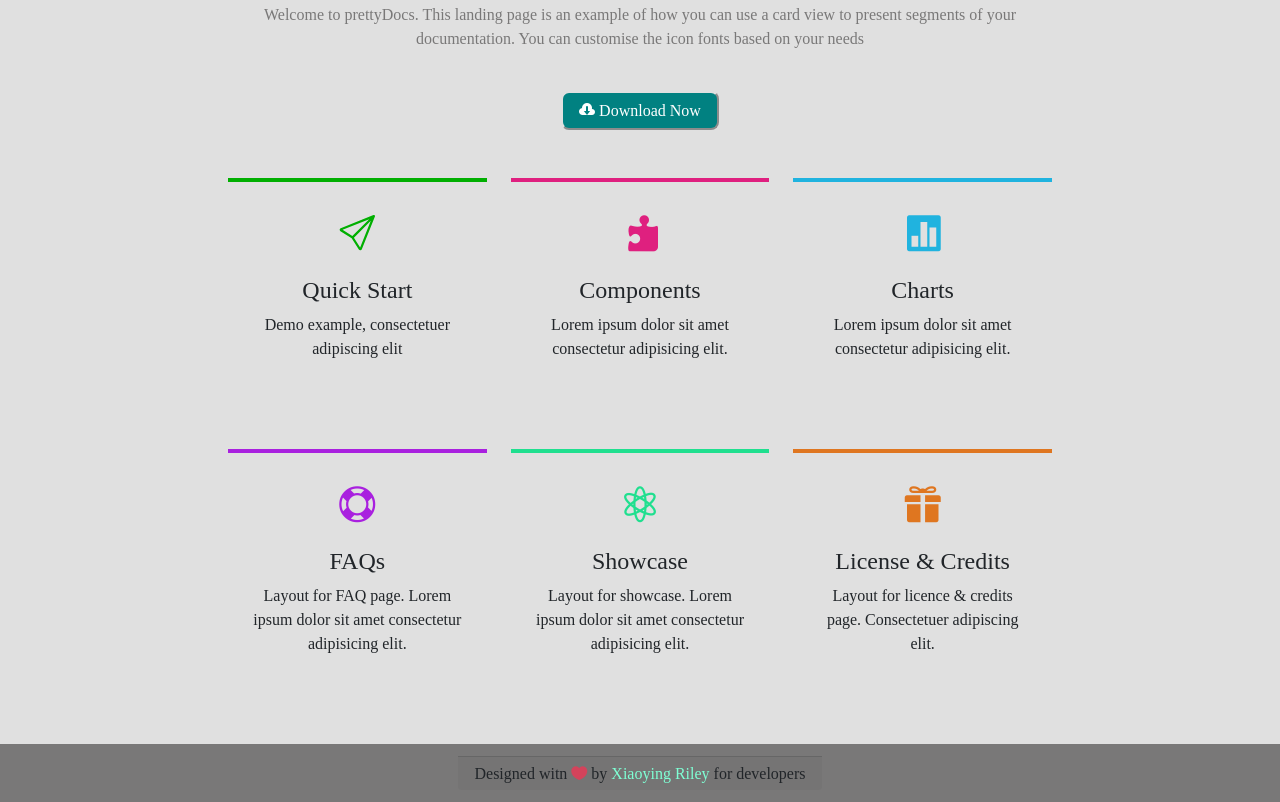
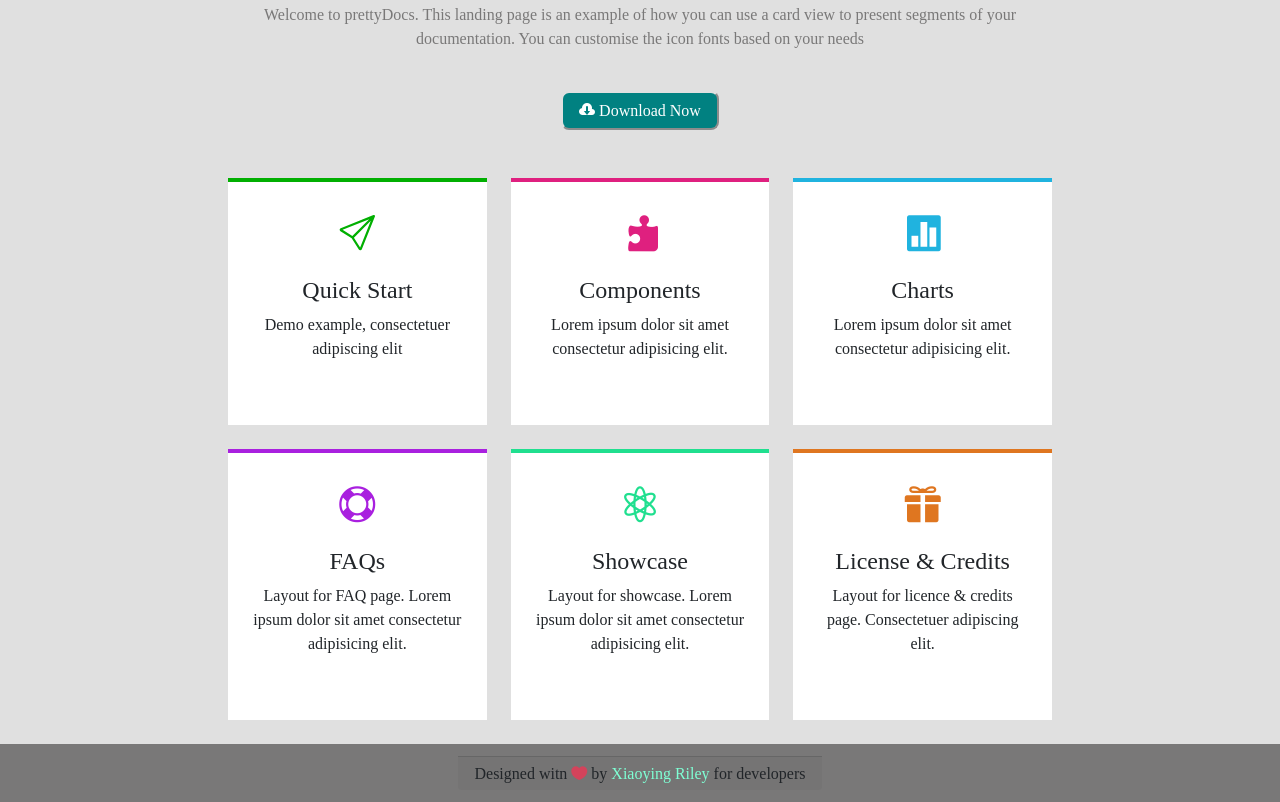
Before and after one commit to Aleksandr1UA/HW8, a plain HTML site: page index.html in a window 1280 px wide. Shown: the part 356-1158 px from the top of the page. Drawn offline with nearby package versions, Linux system fonts and the light colour scheme.

Commit message:
Update style.css

```diff
--- a/style.css
+++ b/style.css
@@ -96,6 +96,7 @@ header .social_twitter {
 
 .green-block {
     border-top: 0.25rem solid rgb(1, 175, 1);
+    background-color: white;
 }
 
 .green-block:hover h3 {
@@ -110,6 +111,7 @@ header .social_twitter {
 
 .pink-block {
     border-top: 0.25rem solid rgb(223, 32, 127);
+    background-color: white;
 }
 
 .pink-block:hover h3 {
@@ -124,6 +126,7 @@ header .social_twitter {
 
 .blue-block {
     border-top: 0.25rem solid rgb(32, 179, 223);
+    background-color: white;
 }
 
 .blue-block:hover h3 {
@@ -138,6 +141,7 @@ header .social_twitter {
 
 .violet-block {
     border-top: 0.25rem solid rgb(169, 32, 223);
+    background-color: white;
 }
 
 .violet-block:hover h3 {
@@ -152,6 +156,7 @@ header .social_twitter {
 
 .aqua-block {
     border-top: 0.25rem solid rgb(32, 223, 143);
+    background-color: white;
 }
 
 .aqua-block:hover h3 {
@@ -166,6 +171,7 @@ header .social_twitter {
 
 .orange-block {
     border-top: 0.25rem solid rgb(223, 118, 32);
+    background-color: white;
 }
 
 .orange-block:hover h3 {
```
